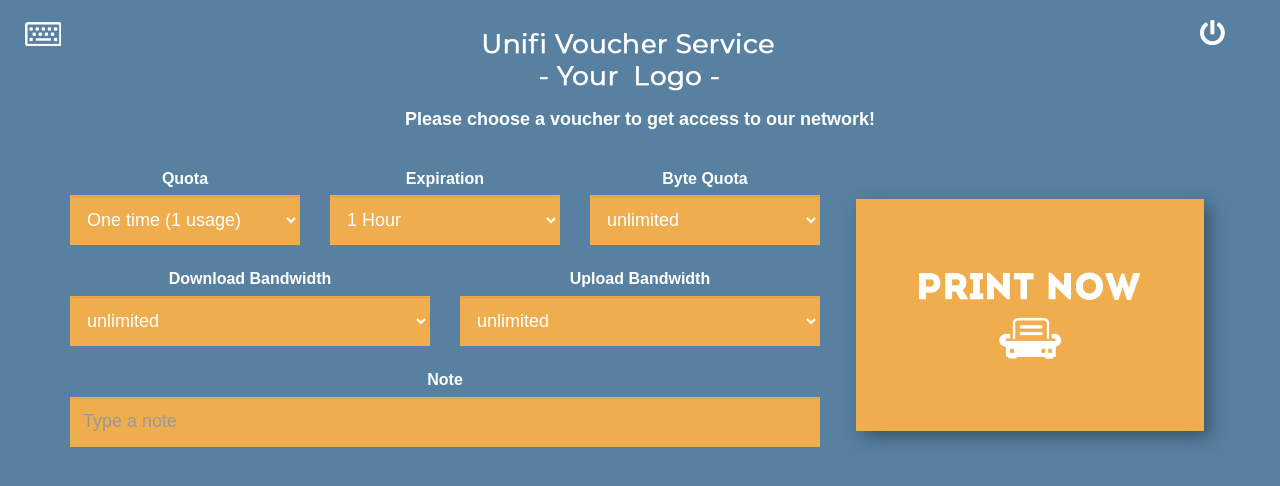
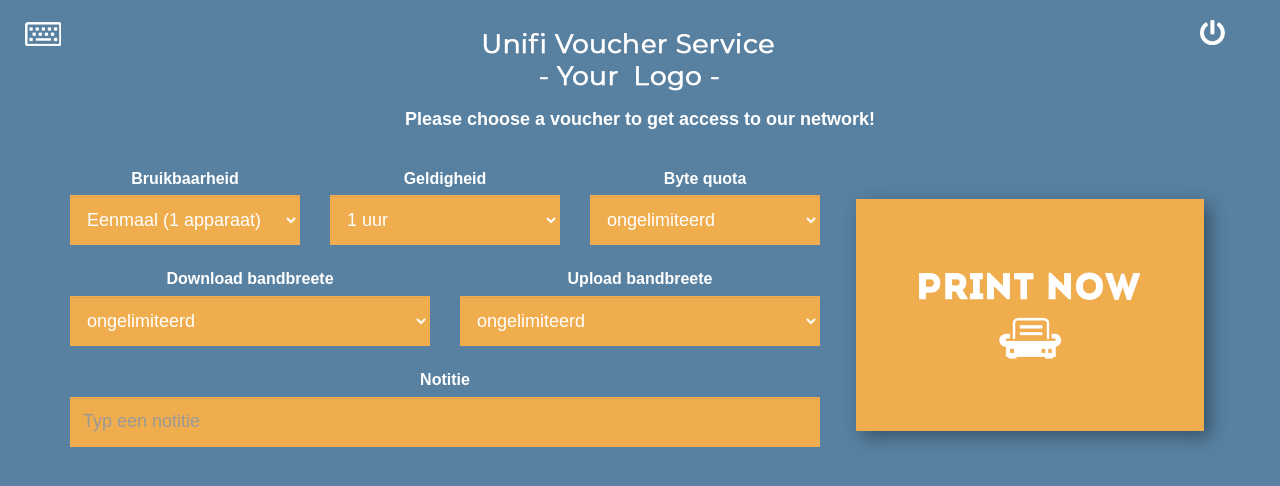
Before and after one commit to PaintSplasher/unifi-voucher-service, a PHP site: page /index_custom.php in a window 1280 px wide. Shown: the top 486 px of the page. Run offline with PHP 8.4, Linux system fonts and the light colour scheme.

Commit message:
Update index_custom.php

```diff
--- a/index_custom.php
+++ b/index_custom.php
@@ -34,29 +34,29 @@ require_once ('uvs_config.php');
                <div class="col-lg-8 col-md-8 col-sm-8 gallery1st print1weekfree">
                   <div class="row">
                      <div class="col-xs-4">
-                        <label>Quota</label>
+                        <label>Bruikbaarheid</label>
                         <select class="form-control" name="quota" id="quota">
-                           <option value="1">One time (1 usage)</option>
-                           <option value="2">Multi use (2 usages)</option>
-                           <option value="0">Multi use (unlimited)</option>
+                           <option value="1">Eenmaal (1 apparaat)</option>
+                           <option value="2">Meermaal (2 apparaten)</option>
+                           <option value="0">Meermaal (ongelimiteerd)</option>
                         </select>
                      </div>
                      <div class="col-xs-4">
-                        <label>Expiration</label>
+                        <label>Geldigheid</label>
                         <select class="form-control" name="expiration" id="expiration">
-                           <option value="60">1 Hour</option>
-                           <option value="360">6 Hours</option>
-                           <option value="720">12 Hours</option>
-                           <option value="1440">24 Hours</option>
-                           <option value="2880">2 Days</option>
-                           <option value="10080">7 Days</option>
-                           <option value="44640">1 Month</option>
+                           <option value="60">1 uur</option>
+                           <option value="360">6 uur</option>
+                           <option value="720">12 uur</option>
+                           <option value="1440">24 uur</option>
+                           <option value="2880">2 dagen</option>
+                           <option value="10080">7 dagen</option>
+                           <option value="44640">1 maand</option>
                         </select>
                      </div>
                      <div class="col-xs-4">
-                        <label>Byte Quota</label>
+                        <label>Byte quota</label>
                         <select class="form-control" name="bytequota" id="bytequota">
-                           <option value="0">unlimited</option>
+                           <option value="0">ongelimiteerd</option>
                            <option value="500">500 MB</option>
                            <option value="1000">1000 MB</option>
                            <option value="1500">1500 MB</option>
@@ -69,35 +69,35 @@ require_once ('uvs_config.php');
                   <br/>
                   <div class="row">
                      <div class="col-xs-6">
-                        <label>Download Bandwidth</label>
+                        <label>Download bandbreete</label>
                         <select class="form-control" name="downloadlimit" id="downloadlimit">
-                           <option value="0">unlimited</option>
-                           <option value="900">900 Kbps</option>
-                           <option value="1800">1800 Kbps</option>
-                           <option value="3600">3600 Kbps</option>
-                           <option value="7200">7200 Kbps</option>
-                           <option value="14400">14400 Kbps</option>
-                           <option value="28800">28800 Kbps</option>
+                           <option value="0">ongelimiteerd</option>
+                           <option value="1000">1 Mbps</option>
+                           <option value="2000">2 Mbps</option>
+                           <option value="5000">5 Mbps</option>
+                           <option value="10000">10 Mbps</option>
+                           <option value="15000">15 Mbps</option>
+                           <option value="20000">20 Mbps</option>
                         </select>
                      </div>
                      <div class="col-xs-6">
-                        <label>Upload Bandwidth</label>
+                        <label>Upload bandbreete</label>
                         <select class="form-control" name="uploadlimit" id="uploadlimit">
-                           <option value="0">unlimited</option>
-                           <option value="450">450 Kbps</option>
-                           <option value="900">900 Kbps</option>
-                           <option value="1800">1800 Kbps</option>
-                           <option value="3600">3600 Kbps</option>
-                           <option value="7200">7200 Kbps</option>
-                           <option value="14400">14400 Kbps</option>
+                           <option value="0">ongelimiteerd</option>
+                           <option value="1000">1 Mbps</option>
+                           <option value="2000">2 Mbps</option>
+                           <option value="5000">5 Mbps</option>
+                           <option value="10000">10 Mbps</option>
+                           <option value="15000">15 Mbps</option>
+                           <option value="20000">20 Mbps</option>
                         </select>
                      </div>
                   </div>
                   <br/>
                   <div class="row">
                      <div class="col-xs-12">
-                     <label>Note</label>
-                        <input type="text" class="form-control" placeholder="Type a note" name="note" id="note">
+                     <label>Notitie</label>
+                        <input type="text" class="form-control" placeholder="Typ een notitie" name="note" id="note">
                      </div>
                   </div>
                </div>
```
